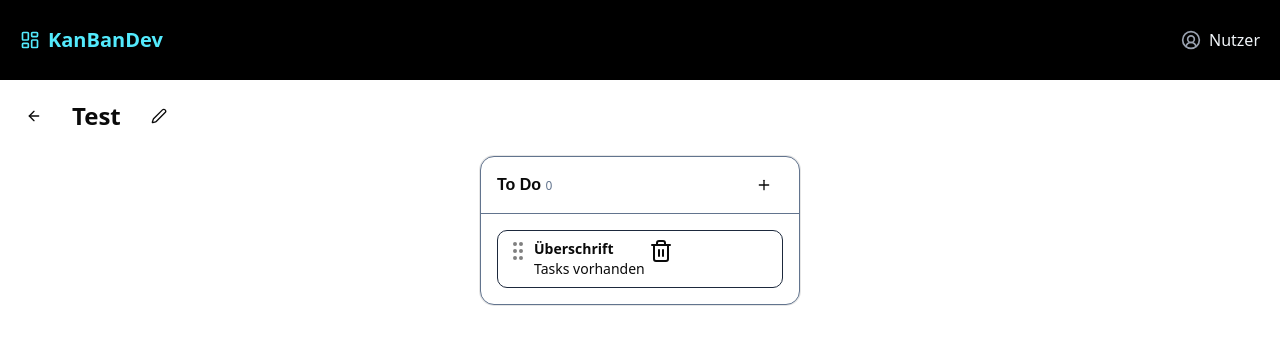
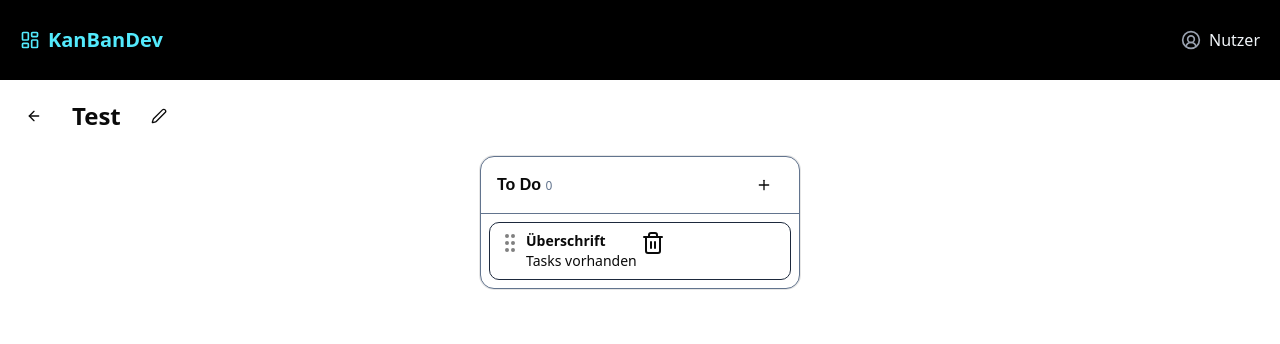
Before and after one commit to Schokett/KanBanDev, a React (Vite) app: page /KanBanDev/boardoverview/board/1 in a window 1280 px wide. Shown: the top 344 px of the page. Built offline with nearby package versions, Linux system fonts and the light colour scheme.

Commit message:
card styling

```diff
--- a/src/pages/Board.tsx
+++ b/src/pages/Board.tsx
@@ -53,7 +53,7 @@ function Board() {
                 <Plus />
               </Button>
             </CardHeader>
-            <CardFooter className="flex bg-transparent border-slate-500 place-content-center">
+            <CardFooter className="flex p-2 bg-transparent border-slate-500 place-content-center">
               <div className="flex w-full border border-slate-800 rounded-lg p-2 gap-1">
                 <svg
                   xmlns="http://www.w3.org/2000/svg"
```
